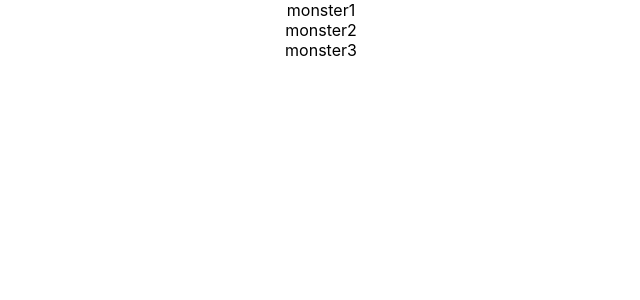
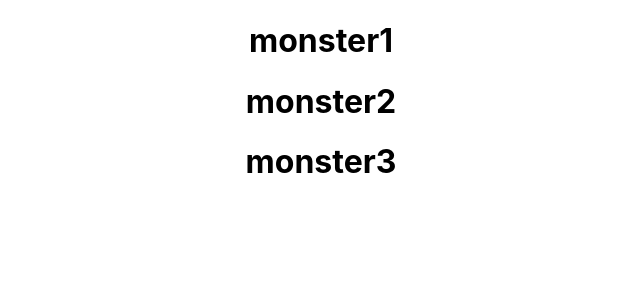
Before and after one commit to bigiCrab/react-course, a React (Create React App) app in the folder monsters-rolodex/: page / in a window 1280 px wide. Shown: the top 300 px of the page, without its empty margins (319-959 px from the left). Built offline with nearby package versions, Linux system fonts and the light colour scheme.

Commit message:
3-34 key in for

```diff
--- a/monsters-rolodex/src/App.js
+++ b/monsters-rolodex/src/App.js
@@ -9,12 +9,15 @@
     this.state = [
       {
         name: "monster1",
+        id: "id_m1",
       },
       {
         name: "monster2",
+        id: "id_m2",
       },
       {
         name: "monster3",
+        id: "id_m3",
       },
     ];
   }
@@ -22,7 +25,11 @@
     return (
       <div className="App">
         {this.state.map((monster) => {
-          return <div>{monster.name}</div>;
+          return (
+            <div key={monster.id}>
+              <h1>{monster.name}</h1>
+            </div>
+          );
         })}
       </div>
     );
```
